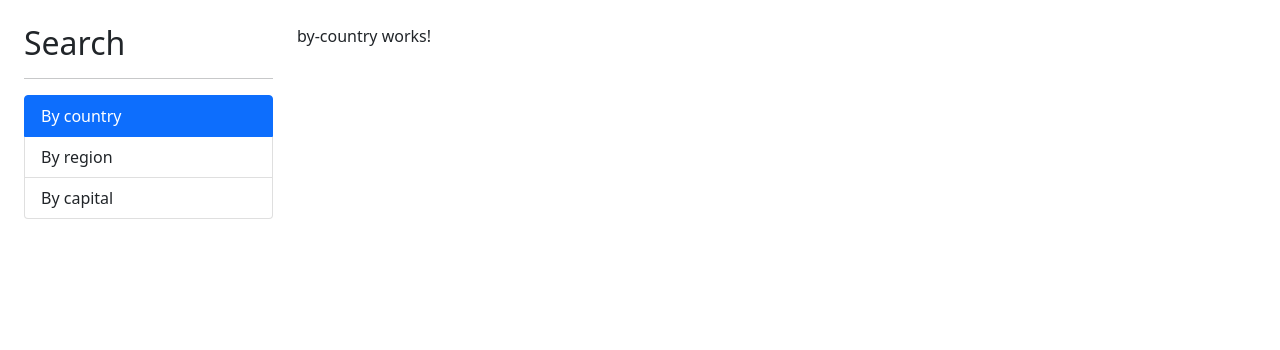
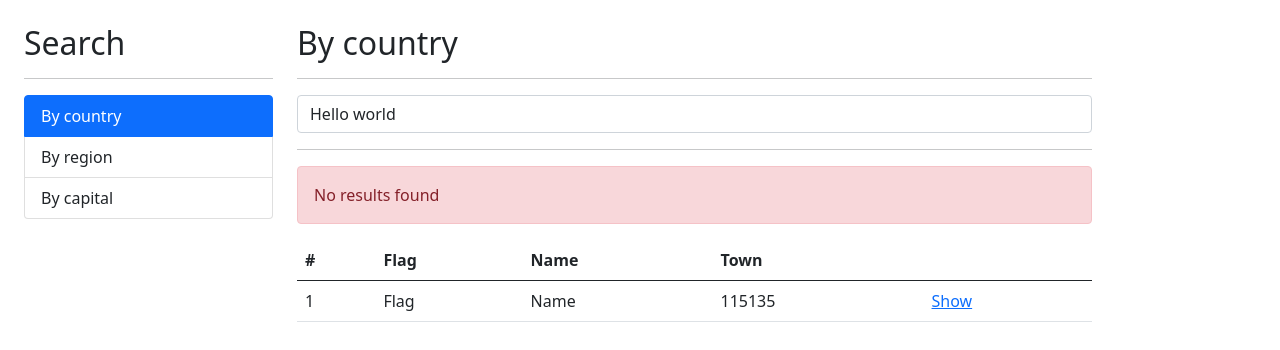
Before and after one commit to sorayaleon/ngCountriesApp, an Angular app: page / in a window 1280 px wide. Shown: the top 350 px of the page. Built offline with nearby package versions, Linux system fonts and the light colour scheme.

Commit message:
Search by country component

```diff
--- a/src/app/country/country.module.ts
+++ b/src/app/country/country.module.ts
@@ -1,5 +1,7 @@
 import { NgModule } from '@angular/core';
 import { CommonModule } from '@angular/common';
+import { FormsModule } from '@angular/forms';
+
 import { ByCapitalComponent } from './pages/by-capital/by-capital.component';
 import { ByCountryComponent } from './pages/by-country/by-country.component';
 import { ByRegionComponent } from './pages/by-region/by-region.component';
@@ -21,7 +23,8 @@
     ShowCountryComponent
   ],
   imports: [
-    CommonModule
+    CommonModule,
+    FormsModule,
   ]
 })
 export class CountryModule { }
--- a/src/app/country/pages/by-country/by-country.component.html
+++ b/src/app/country/pages/by-country/by-country.component.html
@@ -1 +1,40 @@
-<p>by-country works!</p>
+<h2>By country</h2>
+<hr>
+
+<div class="row">
+  <div class="col">
+    <form (ngSubmit)="search()" autocomplete="off">
+      <input type="text" name="term" class="form-control" [(ngModel)]="term" placeholder="Search country">
+    </form>
+  </div>
+</div>
+
+<hr>
+
+<div class="alert alert-danger">No results found</div>
+<div class="row">
+  <div class="col">
+    <table class="table table-hover">
+      <thead>
+        <tr>
+          <th>#</th>
+          <th>Flag</th>
+          <th>Name</th>
+          <th>Town</th>
+          <th></th>
+        </tr>
+      </thead>
+      <tbody>
+        <tr>
+          <td>1</td>
+          <td>Flag</td>
+          <td>Name</td>
+          <td>115135</td>
+          <td>
+            <a href="/country/cri">Show</a>
+          </td>
+        </tr>
+      </tbody>
+    </table>
+  </div>
+</div>
--- a/src/app/country/pages/by-country/by-country.component.ts
+++ b/src/app/country/pages/by-country/by-country.component.ts
@@ -1,4 +1,4 @@
-import { Component, OnInit } from '@angular/core';
+import { Component } from '@angular/core';
 
 @Component({
   selector: 'app-by-country',
@@ -6,11 +6,13 @@
   styles: [
   ]
 })
-export class ByCountryComponent implements OnInit {
+export class ByCountryComponent {
+
+  term: string = 'Hello world';
 
   constructor() { }
 
-  ngOnInit(): void {
+  search() {
+    console.log(this.term);
   }
-
 }
```
